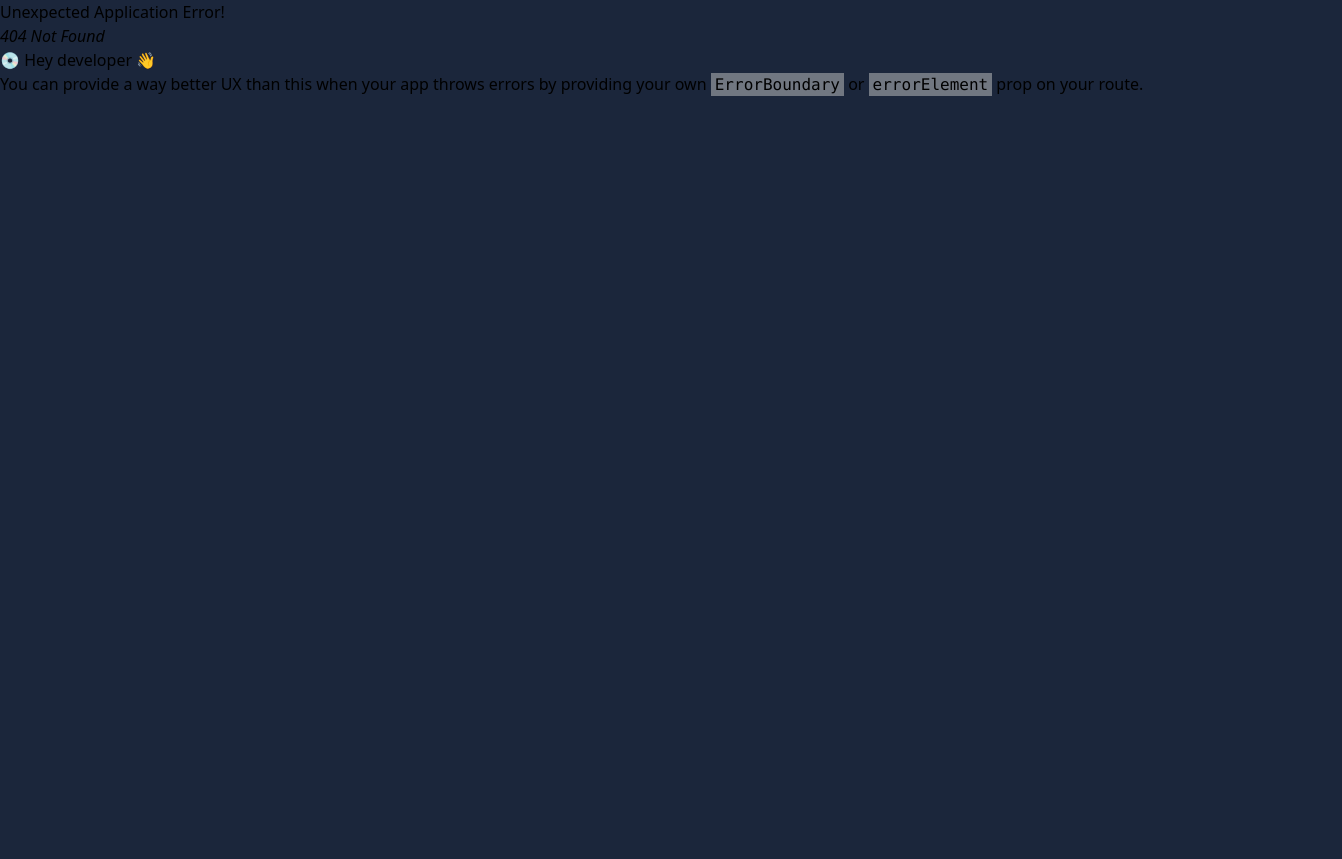
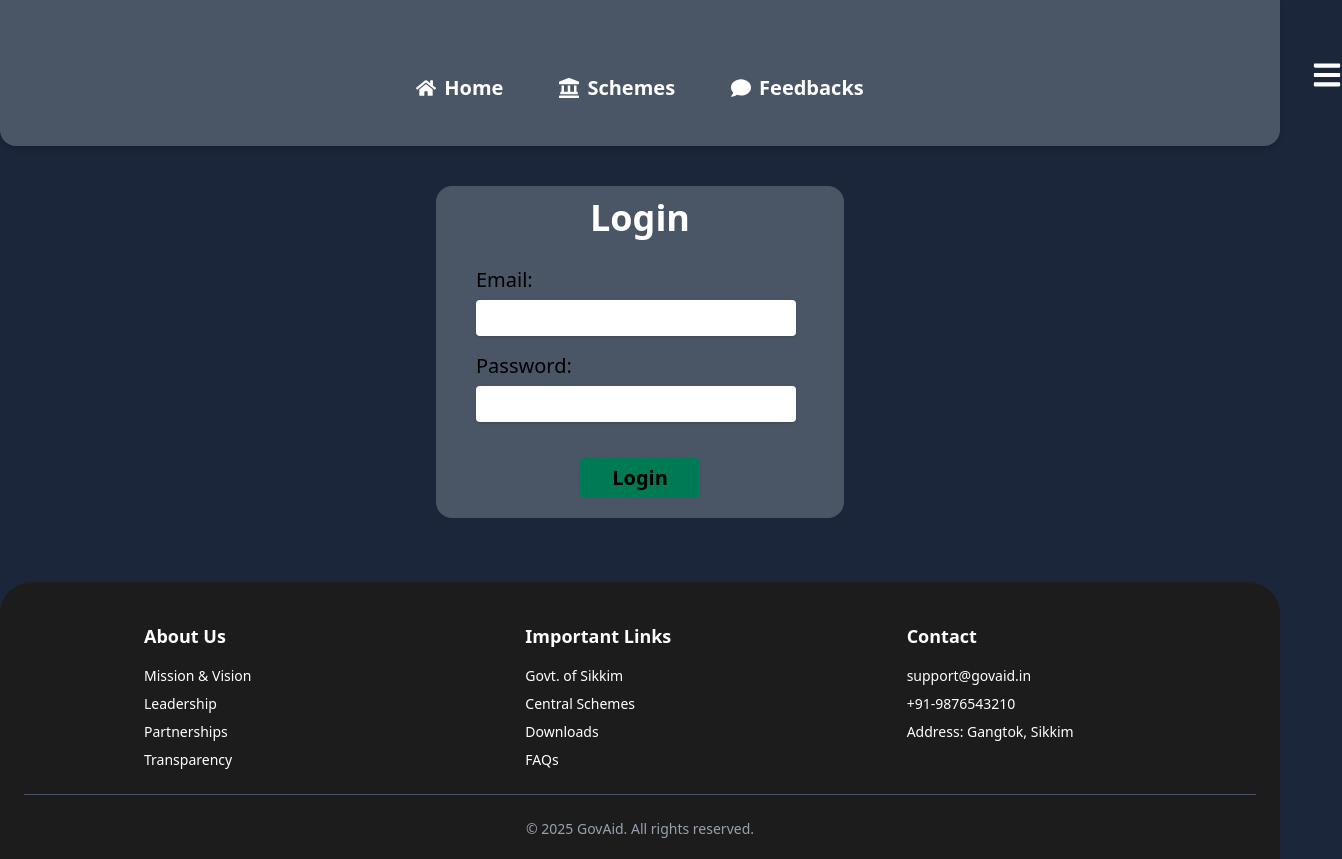
Before and after one commit to SkylerOnRadio/Schemes, a React (Vite) app in the folder frontend/: page /login in a window 1280 px wide. Before the commit this address had no page. Shown: the whole page, 1342 px wide, since content can reach past the window. Before the commit the page ends 800 px from the top, so only its background shows below. Built offline with nearby package versions, Linux system fonts and the light colour scheme.

Commit message:
Added login functionality in auth slices, made login page, added auth state to redux

```diff
--- a/frontend/src/App.jsx
+++ b/frontend/src/App.jsx
@@ -8,6 +8,8 @@ import MainLayout from './layouts/MainLayout';
 import HomePage from './pages/HomePage';
 import SchemesPage from './pages/SchemesPage';
 import SchemePage from './pages/SchemePage';
+import LoginPage from './pages/LoginPage';
+import RegisterPage from './pages/RegisterPage';
 
 function App() {
 	const router = createBrowserRouter(
@@ -16,6 +18,8 @@ function App() {
 				<Route index element={<HomePage />} />
 				<Route path="/schemes/:id" element={<SchemePage />} />
 				<Route path="/schemes" element={<SchemesPage />} />
+				<Route path="/register" element={<RegisterPage />} />
+				<Route path="/login" element={<LoginPage />} />
 			</Route>
 		)
 	);
--- a/frontend/src/app/store.js
+++ b/frontend/src/app/store.js
@@ -1,6 +1,7 @@
 import { configureStore } from '@reduxjs/toolkit';
 import schemeReducer from '../features/schemes/schemesSlice';
+import authReducer from '../features/auth/authSlice';
 
 export const store = configureStore({
-	reducer: { scheme: schemeReducer },
+	reducer: { scheme: schemeReducer, auth: authReducer },
 });
--- a/frontend/src/features/auth/authService.js
+++ b/frontend/src/features/auth/authService.js
@@ -0,0 +1,17 @@
+import axios from 'axios';
+
+const API_URL = 'api/users/';
+
+const login = async (userData) => {
+	const res = await axios.post(API_URL + 'login', userData);
+
+	if (res.data) {
+		localStorage.setItem('user', JSON.stringify(res.data));
+	}
+	console.log('API response:', res.data);
+	return res.data;
+};
+
+const authService = { login };
+
+export default authService;
--- a/frontend/src/features/auth/authSlice.js
+++ b/frontend/src/features/auth/authSlice.js
@@ -0,0 +1,57 @@
+import { createAsyncThunk, createSlice } from '@reduxjs/toolkit';
+import authService from './authService';
+
+const user = JSON.parse(localStorage.getItem('user'));
+
+const initialState = {
+	user: user ? user : null,
+	isError: false,
+	isLoading: false,
+	isSuccess: false,
+	message: '',
+};
+
+export const login = createAsyncThunk(
+	'auth/login',
+	async (userData, thunkAPI) => {
+		try {
+			return await authService.login(userData);
+		} catch (error) {
+			const message =
+				(error.response &&
+					error.response.data &&
+					error.response.data.message) ||
+				error.message ||
+				error.toString();
+			return thunkAPI.rejectWithValue(message);
+		}
+	}
+);
+
+export const authSlice = createSlice({
+	name: 'auth',
+	initialState,
+	reducers: {
+		reset: (state) => initialState,
+	},
+	extraReducers: (builder) => {
+		builder
+			.addCase(login.pending, (state) => {
+				state.isLoading = true;
+			})
+			.addCase(login.fulfilled, (state, action) => {
+				state.isSuccess = true;
+				state.isLoading = false;
+				state.user = action.payload;
+			})
+			.addCase(login.rejected, (state, action) => {
+				state.isLoading = false;
+				state.isError = true;
+				state.message = action.payload;
+				state.user = null;
+			});
+	},
+});
+
+export const { reset } = authSlice.actions;
+export default authSlice.reducer;
--- /dev/null
+++ b/frontend/src/pages/LoginPage.jsx
@@ -0,0 +1,82 @@
+import React, { useEffect, useState } from 'react';
+import { useDispatch, useSelector } from 'react-redux';
+import { useNavigate } from 'react-router-dom';
+import { login, reset } from '../features/auth/authSlice';
+import { toast } from 'react-toastify';
+
+const LoginPage = () => {
+	const navigate = useNavigate();
+	const dispatch = useDispatch();
+
+	const { user, isError, isLoading, isSuccess, message } = useSelector(
+		(state) => state.auth
+	);
+
+	const [formData, setFormData] = useState({
+		email: '',
+		password: '',
+	});
+
+	useEffect(() => {
+		if (isError) toast.error(message);
+		if (isSuccess || user) navigate('/');
+		dispatch(reset());
+	}, [isError, isSuccess, useDispatch, message, dispatch, navigate]);
+
+	const { email, password } = formData;
+
+	const onChange = (e) => {
+		setFormData((prevState) => ({
+			...prevState,
+			[e.target.name]: e.target.value,
+		}));
+	};
+
+	const onSubmit = (e) => {
+		e.preventDefault();
+		const userData = { email, password };
+		dispatch(login(userData));
+	};
+
+	return (
+		<div className="flex justify-center items-center ">
+			<div className="mt-10 bg-gray-600 rounded-2xl w-102">
+				<div>
+					<form onSubmit={onSubmit}>
+						<h2 className="text-center text-4xl font-semibold text-white mb-7 mt-3">
+							Login
+						</h2>
+
+						<label className="ml-10 block text-xl mb-1.5">Email:</label>
+						<input
+							type="email"
+							className="ml-10 bg-white rounded  w-80 mb-4 h-9 shadow"
+							name="email"
+							value={email}
+							onChange={onChange}
+						/>
+
+						<label className="ml-10 block text-xl mb-1.5">Password:</label>
+						<input
+							type="password"
+							className="block ml-10 bg-white rounded  w-80 mb-4 h-9 shadow"
+							name="password"
+							value={password}
+							onChange={onChange}
+						/>
+						<div className="flex justify-center">
+							<button
+								type="submit"
+								className="bg-emerald-700 text-xl font-semibold mb-5  w-30 h-10 rounded mt-5 hover:bg-emerald-800  "
+							>
+								Login
+							</button>
+						</div>
+					</form>
+				</div>
+			</div>
+		</div>
+	);
+};
+
+export default LoginPage;
```
